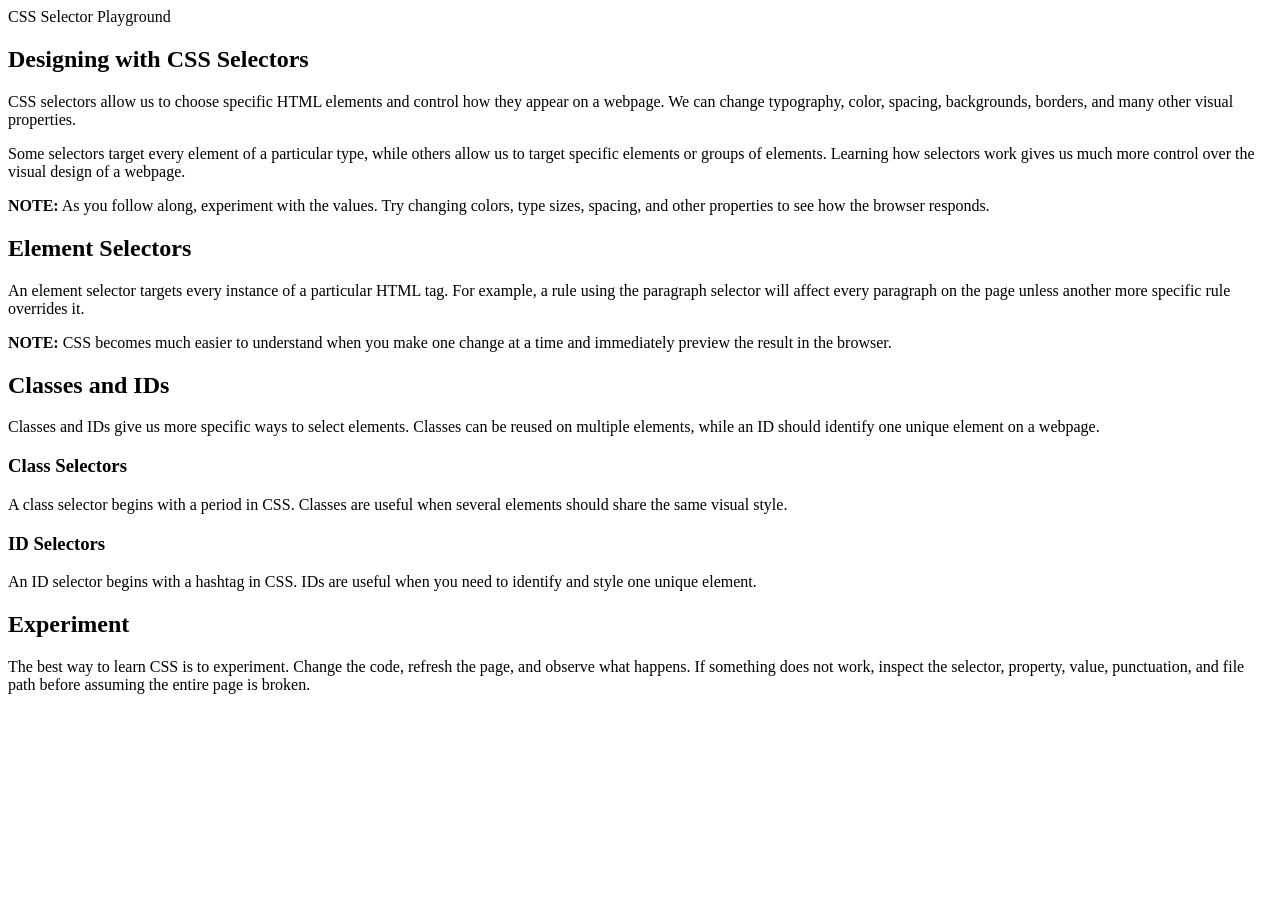
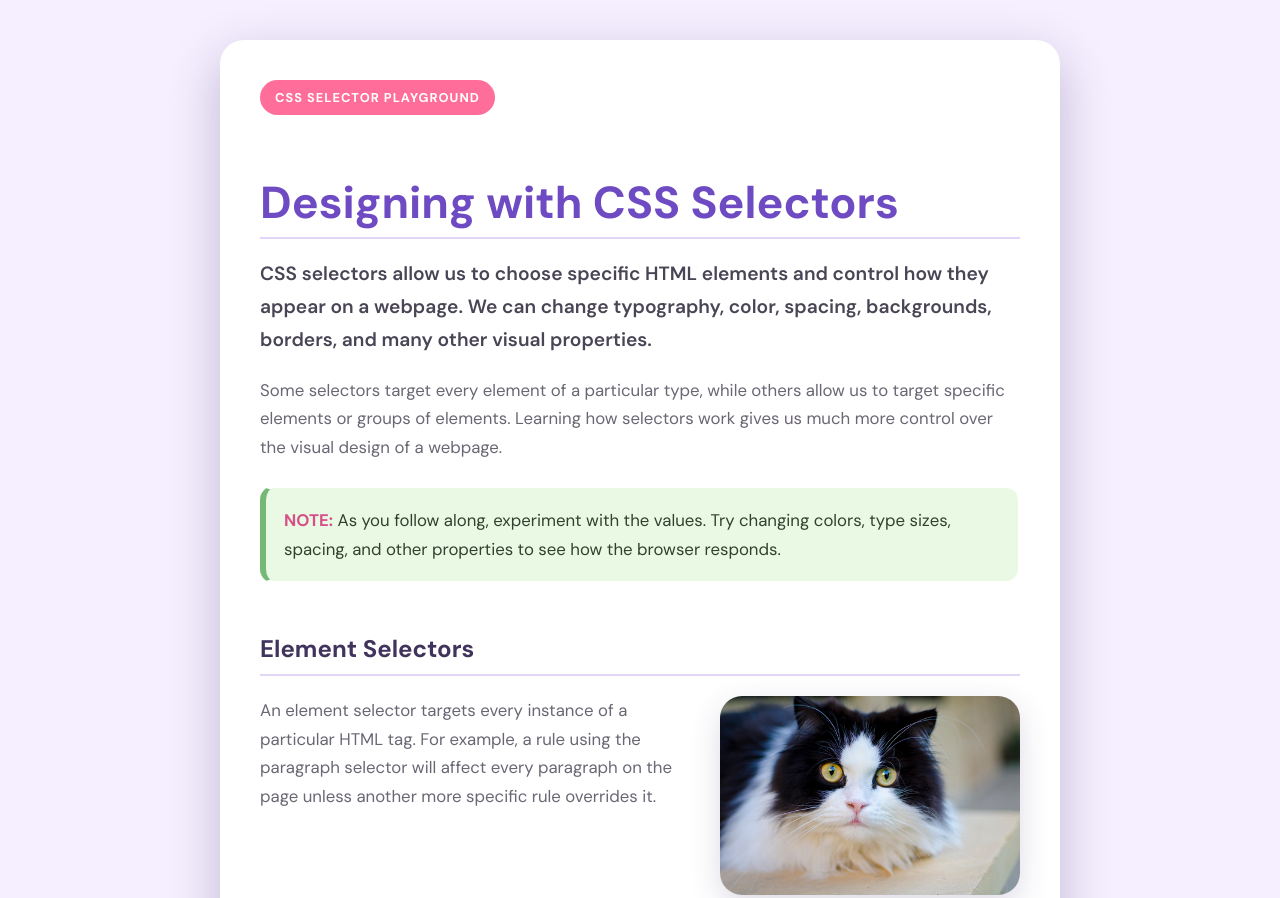
Before and after one commit to EdwinGCar/selector_basics, a plain HTML site: page index.html in a window 1280 px wide. Shown: the top 898 px of the page. Before the commit the page ends 800 px from the top, so only its background shows below. Drawn offline with Linux system fonts and the light colour scheme.

Commit message:
complete selector practice

```diff
--- a/assets/css/styles.css
+++ b/assets/css/styles.css
@@ -1,7 +1,104 @@
 /* styles.css */
 
-/*
-    Week 3 — CSS Selector Playground
+body {
+background-color: rgb(245, 239, 255);
+color: #302b3d;
+font-family: "DM Sans", Arial, Helvetica, sans-serif;
+margin: 0;
+padding: 40px 20px;
 
-    We will build the styles for this page together.
-*/
+
+}
+
+article {
+    max-width: 760px;
+    margin: 0 auto;
+    background-color: white;
+    padding: 40px;
+    border-radius: 24px;
+    box-shadow: 0 18px 50px rgb(75, 54, 110, 0.3);
+}
+
+
+p{
+    color: rgba(48, 43, 61, 0.72);
+    font-size: 1.05rem;
+    line-height: 1.7;
+}
+
+h1, h2, h3 {
+    color: #41345c;
+    font-family: "DM Sans", Arial, Helvetica, sans-serif;
+    border-bottom: 2px solid rgb(226, 214, 247);
+    padding-top: 10px;
+    padding-bottom: 10px;
+}
+
+h1 {
+    font-size: 2.8rem;
+    line-height: 1.05;
+    margin-bottom: 18px;
+    color: #6e4bc3
+}
+
+h2{
+    margin-top: 40px;
+}
+
+h3 {
+    margin-top: 28px;
+    color: rgb(194, 79, 126);
+
+}
+
+
+#site-title {
+    display: inline-block;
+    background-color: rgb(255, 109, 154);
+    color: white;
+    font-weight: 700;
+    font-size: 0.8rem;
+    letter-spacing: 0.08em;
+    text-transform: uppercase;
+    padding: 9px 15px;
+    border-radius: 999px;
+    margin-bottom: 18px;
+}
+
+.notes {
+    background-color: rgb(233, 249, 228);
+    color: #33402f;
+    border: 2px solid white;
+    border-left: 6px solid rgb(116, 185, 118);
+    padding: 18px;
+    margin-top: 25px;
+    margin-bottom: 30px;
+    border-radius: 14px;
+    clear: both;
+
+}
+
+.notes strong {
+    color: #d74f87;
+}
+
+h1 + p {
+    font-size: 1.2rem;
+    font-weight: 600;
+    color: rgba(48, 43, 61, 0.88);
+}
+
+.feature-image {
+    width: 300px;
+    height: auto;
+    float: right;
+    margin-left: 25px;
+    margin-bottom: 15px;
+    border-radius: 22px;
+    box-shadow: 0 10px 30px rgba(67, 48, 104, 0.18);
+    transition: transform 0.2s ease;
+}
+
+.feature-image:hover {
+    transform: rotate(-2deg) scale(1.05);
+}
--- a/index.html
+++ b/index.html
@@ -5,7 +5,9 @@
     <meta charset="utf-8">
     <meta name="viewport" content="width=device-width, initial-scale=1">
     <title>CSS Selector Playground</title>
-
+    <link rel="preconnect" href="https://fonts.googleapis.com">
+<link rel="preconnect" href="https://fonts.gstatic.com" crossorigin>
+<link href="https://fonts.googleapis.com/css2?family=DM+Sans:ital,opsz,wght@0,9..40,100..1000;1,9..40,100..1000&display=swap" rel="stylesheet">
     <link rel="stylesheet" href="./assets/css/styles.css">
 </head>
 
@@ -13,7 +15,7 @@
 
     <article>
 
-        <div>
+        <div id="site-title">
             CSS Selector Playground
         </div>
 
@@ -32,7 +34,7 @@
             visual design of a webpage.
         </p>
 
-        <p>
+        <p class="notes">
             <strong>NOTE:</strong>
             As you follow along, experiment with the values. Try changing
             colors, type sizes, spacing, and other properties to see how the
@@ -40,7 +42,7 @@
         </p>
 
         <h2>Element Selectors</h2>
-
+        <img src="./assets/img/cat.jpg" alt="A cat sitting and looking toward the camera" class="feature-image">
         <p>
             An element selector targets every instance of a particular HTML
             tag. For example, a rule using the paragraph selector will affect
@@ -48,7 +50,7 @@
             overrides it.
         </p>
 
-        <p>
+        <p class="notes">
             <strong>NOTE:</strong>
             CSS becomes much easier to understand when you make one change at
             a time and immediately preview the result in the browser.
```
